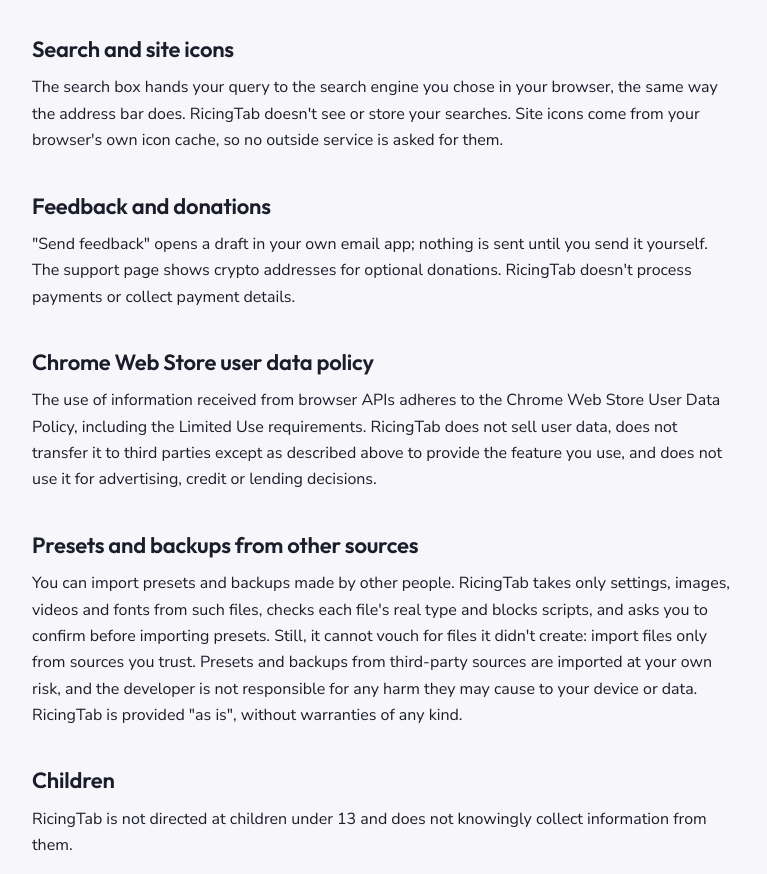
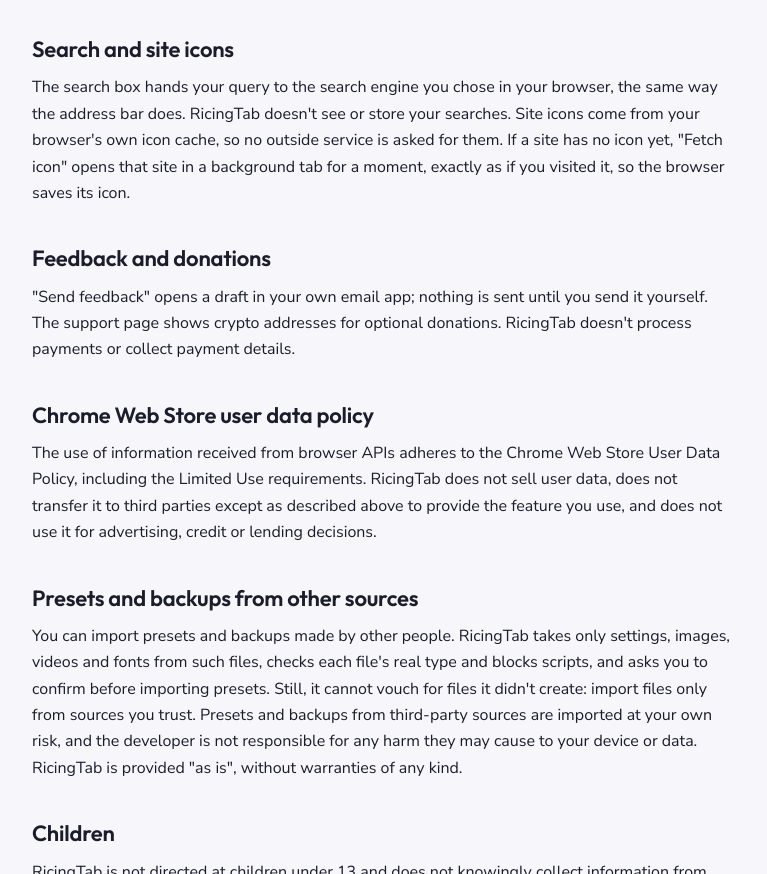
Before and after one commit to worldofcraft7767-lgtm/ricingtab, a plain HTML site: page privacy/index.html in a window 1280 px wide. Shown: the part 1753-2627 px from the top of the page, without its empty margins (256-1023 px from the left). Drawn offline with Linux system fonts and the light colour scheme.

Commit message:
Privacy policy: Fetch icon

```diff
--- a/privacy/index.html
+++ b/privacy/index.html
@@ -235,7 +235,7 @@
 
   <section>
     <h2>Search and site icons</h2>
-    <p>The search box hands your query to the search engine you chose in your browser, the same way the address bar does. RicingTab doesn't see or store your searches. Site icons come from your browser's own icon cache, so no outside service is asked for them.</p>
+    <p>The search box hands your query to the search engine you chose in your browser, the same way the address bar does. RicingTab doesn't see or store your searches. Site icons come from your browser's own icon cache, so no outside service is asked for them. If a site has no icon yet, "Fetch icon" opens that site in a background tab for a moment, exactly as if you visited it, so the browser saves its icon.</p>
   </section>
 
   <section>
```
